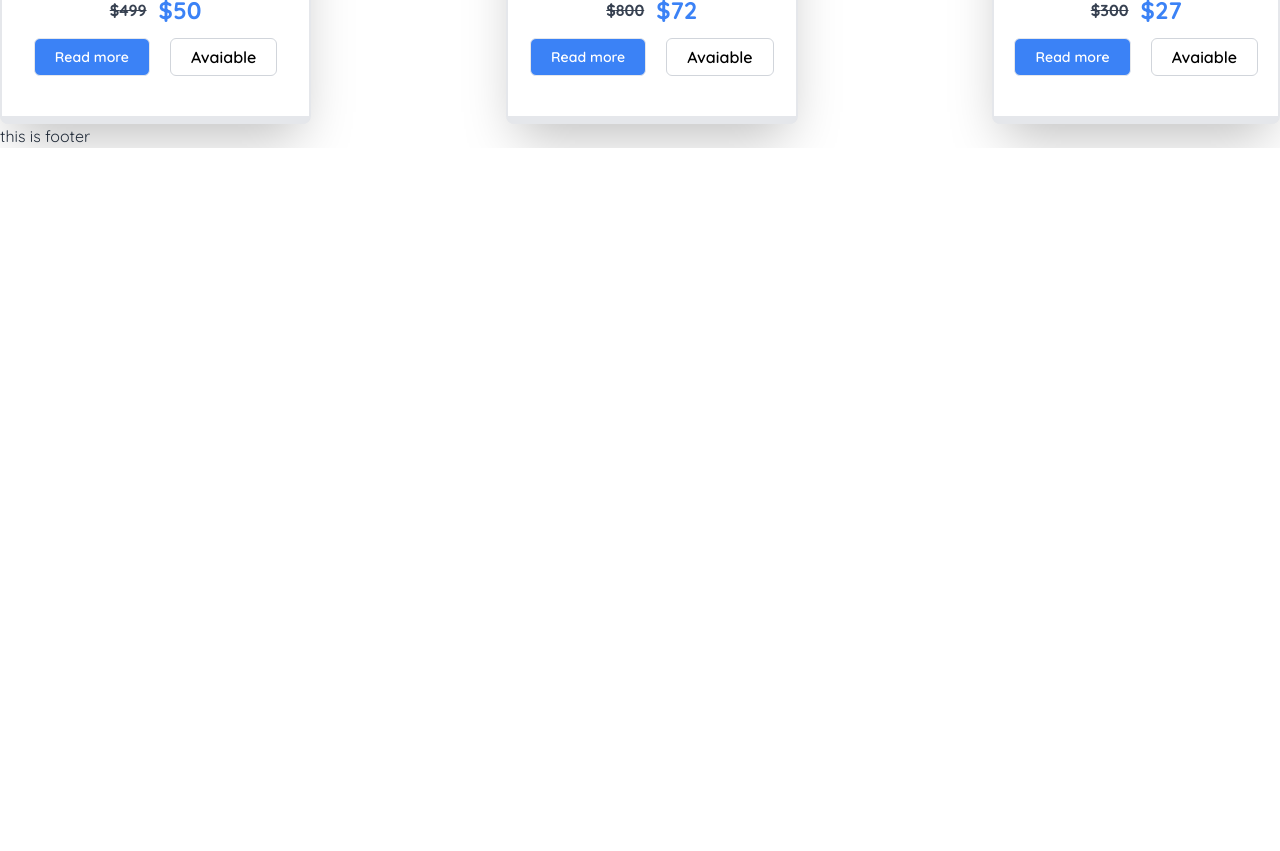
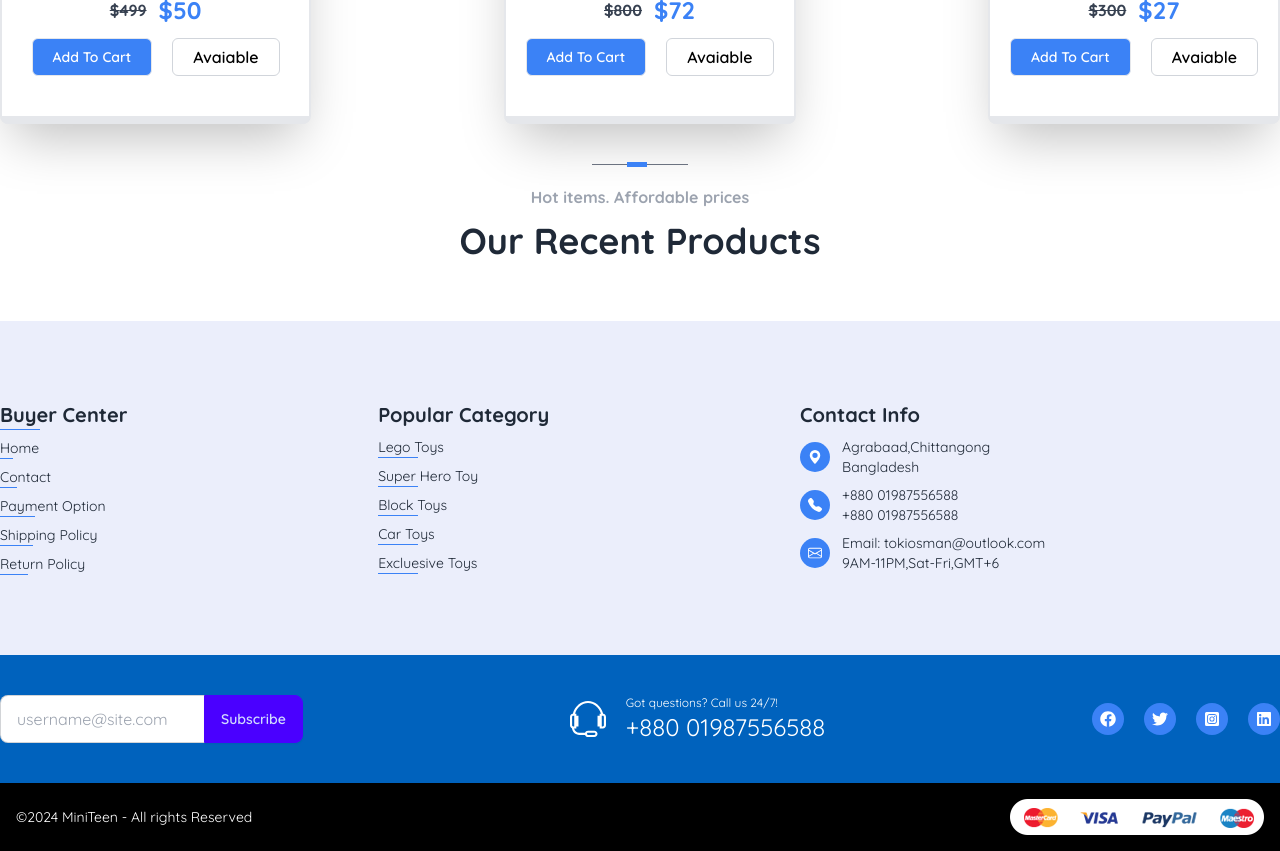
Before and after one commit to Tokiosman80F/minitin, a React (Vite) app: page / in a window 1280 px wide. Shown: the part 1800-2651 px from the top of the page. Before the commit the page ends 1948 px from the top, so only its background shows below. Built offline with nearby package versions, Linux system fonts and the light colour scheme; a web font is replaced by a local one.

Commit message:
footer completed

```diff
--- a/src/Pages/Home/Home.jsx
+++ b/src/Pages/Home/Home.jsx
@@ -12,6 +12,7 @@ const Home = () => {
         <Categories></Categories>
         <Title title="Hot Deal Limited Offer"></Title>
         <HotDeal></HotDeal>
+        <Title title="Our Recent Products"></Title>
       </div>
     </>
   );
--- a/src/Pages/Home/HotDeal/DealCard.jsx
+++ b/src/Pages/Home/HotDeal/DealCard.jsx
@@ -1,7 +1,7 @@
 const DealCard = ({ info }) => {
   return (
     <div className="max-w-sm  bg-white border-y-8 border-x-2 border-gray-200  rounded-lg shadow-2xl">
-      <div className="relative">
+      <div className="relative overflow-hidden">
         <img
           className="  w-full max-h-96 object-cover "
           src={info.img}
@@ -9,8 +9,11 @@ const DealCard = ({ info }) => {
         />
         {/* discount percentage */}
         <p className=" absolute top-5 right-2">
-            <span className="bg-yellow-400 font-bold rounded-full  p-3">90%</span>
+          <span className="bg-yellow-400 font-bold rounded-full  p-3">90%</span>
         </p>
+
+        {/* hover part */}
+        <div className="bg-black/40 absolute h-full w-full -bottom-10 flex items-center justify-center font-extrabold text-white text-3xl hover:bottom-0 opacity-0 hover:opacity-100 transition-all duration-500">ON SALE!!</div>
       </div>
       <div className="p-5 text-center">
         <h5 className="mb-2 text-lg font-bold tracking-tight text-gray-700">
@@ -29,8 +32,8 @@ const DealCard = ({ info }) => {
 
         {/* btn */}
         <div className="flex  justify-center gap-5 pb-5">
-          <button className=" px-5 py-2 text-sm font-semibold  text-white bg-blue-500 rounded-md hover:bg-white hover:text-blue-700 hover:border-blue-500 border">
-            Read more
+          <button className="capitalize px-5 py-2 text-sm font-semibold  text-white bg-blue-500 rounded-md hover:bg-white hover:text-blue-700 hover:border-blue-500 border">
+            Add to cart
           </button>
           <button className="text-black font-semibold border border-gray-300 px-5 rounded-md">
             Avaiable
--- /dev/null
+++ b/src/components/Shared/Footer/Copyright.jsx
@@ -0,0 +1,22 @@
+import React from "react";
+import payment from "../../../assets/images/footer/payment.png"
+const Copyright = () => {
+  return (
+    <div>
+      <footer className="footer items-center p-4  bg-black text-white">
+        <aside className="items-center grid-flow-col">
+          <p>©2024 MiniTeen - All rights Reserved</p>
+        </aside>
+        <nav className="grid-flow-col gap-4 md:place-self-center md:justify-self-end"> <img src={payment} alt="" /> </nav>
+      </footer>
+    </div>
+  );
+};
+<footer className="footer items-center ">
+  <aside className="items-center grid-flow-col">
+    <p>©2024 MiniTeen - All rights Reserved</p>
+  </aside>
+  <nav className="grid-flow-col gap-4 md:place-self-center md:justify-self-end"><img src={payment} alt="" /></nav>
+</footer>;
+
+export default Copyright;
--- a/src/components/Shared/Footer/Footer.jsx
+++ b/src/components/Shared/Footer/Footer.jsx
@@ -1,11 +1,16 @@
-import React from 'react';
+
+import FooterInfo from "./FooterInfo";
+import FooterContact from "./FooterContact";
+import Copyright from "./Copyright";
 
 const Footer = () => {
-    return (
-        <div>
-            this is footer
-        </div>
-    );
+  return (
+    <div>
+      <FooterInfo></FooterInfo>
+      <FooterContact></FooterContact>
+      <Copyright></Copyright>
+    </div>
+  );
 };
 
 export default Footer;
--- /dev/null
+++ b/src/components/Shared/Footer/FooterContact.jsx
@@ -0,0 +1,46 @@
+import { TfiHeadphoneAlt } from "react-icons/tfi";
+import { FaTwitter } from "react-icons/fa";
+import { FaFacebook } from "react-icons/fa";
+import { FaInstagramSquare } from "react-icons/fa";
+import { FaLinkedin } from "react-icons/fa6";
+const FooterContact = () => {
+  return (
+    <div className="bg-[#0062BD] py-10">
+      <div className="flex justify-between">
+        <div className="join">
+          <input
+            type="text"
+            placeholder="username@site.com"
+            className="input input-bordered join-item"
+          />
+          <button className="btn btn-primary join-item">Subscribe</button>
+        </div>
+
+        <div className="flex items-center text-white justify-center gap-5 ">
+          <TfiHeadphoneAlt className="text-4xl font-bold " />
+          <div>
+            <p className="text-xs">Got questions? Call us 24/7!</p>
+            <p className="text-2xl">+880 01987556588</p>
+          </div>
+        </div>
+
+        <div className="flex items-center justify-center gap-5">
+          <span className="p-2 bg-blue-500  text-center rounded-full text-white">
+            <FaFacebook />
+          </span>
+          <span className="p-2 bg-blue-500  text-center rounded-full text-white">
+            <FaTwitter />
+          </span>
+          <span className="p-2 bg-blue-500  text-center rounded-full text-white">
+            <FaInstagramSquare />
+          </span>
+          <span className="p-2 bg-blue-500  text-center rounded-full text-white">
+            <FaLinkedin />
+          </span>
+        </div>
+      </div>
+    </div>
+  );
+};
+
+export default FooterContact;
--- /dev/null
+++ b/src/components/Shared/Footer/FooterInfo.jsx
@@ -0,0 +1,91 @@
+import React from "react";
+import {
+  BsEnvelope,
+  BsFillGeoAltFill,
+  BsFillTelephoneFill,
+} from "react-icons/bs";
+const FooterInfo = () => {
+  return (
+    <footer className="footer bg-[#EBEEFB] py-20">
+      <nav>
+        <header className=" font-bold text-xl capitalize text-gray-800  ">
+          Buyer Center
+          <p className="w-10 h-px bg-blue-500"></p>
+        </header>
+        <a className="">
+          Home <p className="w-1/3 h-px bg-blue-500"></p>
+        </a>
+        <a className="">
+          Contact <p className="w-1/3 h-px bg-blue-500"></p>
+        </a>
+        <a className="">
+          Payment Option <p className="w-1/3 h-px bg-blue-500"></p>
+        </a>
+        <a className="">
+          Shipping Policy <p className="w-1/3 h-px bg-blue-500"></p>
+        </a>
+        <a className="">
+          Return Policy<p className="w-1/3 h-px bg-blue-500"></p>
+        </a>
+      </nav>
+
+      <nav>
+        <header className="font-bold text-xl capitalize text-gray-800">
+          Popular Category
+        </header>
+        <a className="">
+          Lego Toys <p className="w-10 h-px bg-blue-500"></p>
+        </a>
+        <a className="">
+          Super Hero Toy <p className="w-10 h-px bg-blue-500"></p>
+        </a>
+        <a className="">
+          Block Toys <p className="w-10 h-px bg-blue-500"></p>
+        </a>
+        <a className="">
+          Car Toys <p className="w-10 h-px bg-blue-500"></p>
+        </a>
+        <a className="">
+          Excluesive Toys <p className="w-10 h-px bg-blue-500"></p>
+        </a>
+      </nav>
+      <nav>
+        <header className="font-bold text-xl capitalize text-gray-800">
+          Contact Info
+        </header>
+        {/* 1 */}
+        <div className="flex items-center justify-between gap-3">
+          <span className="p-2 bg-blue-500  text-center rounded-full text-white">
+            <BsFillGeoAltFill />
+          </span>
+          <div>
+            <p>Agrabaad,Chittangong</p>
+            <p>Bangladesh</p>
+          </div>
+        </div>
+        {/* 2 */}
+        <div className="flex items-center justify-between gap-3">
+          <span className="p-2 bg-blue-500  text-center rounded-full text-white">
+            <BsFillTelephoneFill />
+          </span>
+          <div>
+            <p>+880 01987556588</p>
+            <p>+880 01987556588</p>
+          </div>
+        </div>
+        {/* 3 */}
+        <div className="flex items-center justify-between gap-3">
+          <span className="p-2 bg-blue-500  text-center rounded-full text-white">
+            <BsEnvelope />
+          </span>
+          <div>
+            <p>Email: tokiosman@outlook.com</p>
+            <p>9AM-11PM,Sat-Fri,GMT+6 </p>
+          </div>
+        </div>
+      </nav>
+    </footer>
+  );
+};
+
+export default FooterInfo;
```
Also changed, not shown: src/assets/images/footer/payment.png (added).
